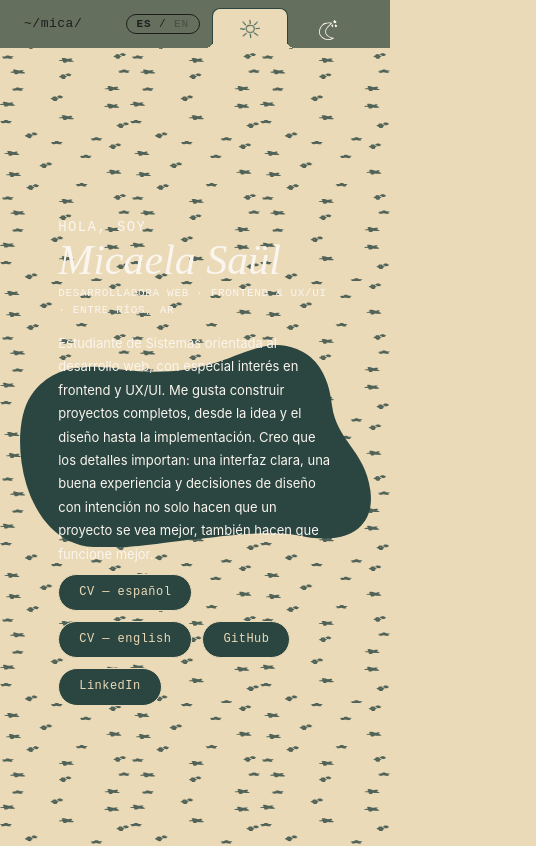
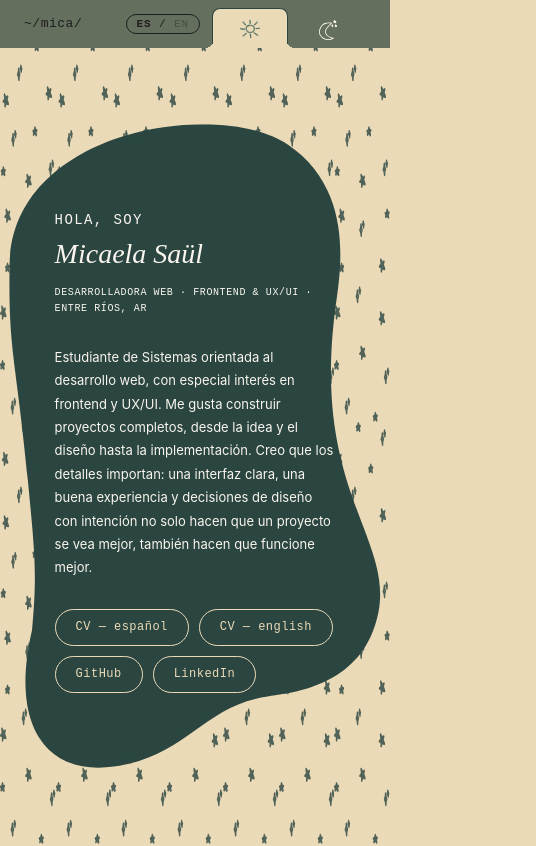
Before and after one commit to micasaul/mica-portfolio, a React (Vite) app: page / in a window 390 px wide. Shown: the top 846 px of the page, 536 px wide, since content can reach past the window. Built offline with nearby package versions, Linux system fonts and the light colour scheme.

Commit message:
Responsive mobile - hero, skills, projects, background

```diff
--- a/src/App.jsx
+++ b/src/App.jsx
@@ -13,7 +13,7 @@ function App() {
   return (
     <>
       <Background />
-      <div style={{ position: 'relative', zIndex: 1 }}>
+      <div style={{ position: 'relative', zIndex: 1, width: '100%', overflowX: 'hidden' }}>
         <Header
           theme={theme}
           toggleTheme={toggleTheme}
--- a/src/components/layout/Background.jsx
+++ b/src/components/layout/Background.jsx
@@ -4,12 +4,16 @@ import styles from './Background.module.css'
 export function Background() {
   return (
     <div className={styles.background}>
-      {[...Array(24)].map((_, i) => (
-        <Bg
-          key={i}
-          className={styles.col}
-        />
-      ))}
+      <div className={styles.row}>
+        {[...Array(7)].map((_, i) => (
+          <Bg key={i} className={styles.col} />
+        ))}
+      </div>
+      <div className={`${styles.row} ${styles.rowMobile}`}>
+        {[...Array(7)].map((_, i) => (
+          <Bg key={`b${i}`} className={styles.col} />
+        ))}
+      </div>
     </div>
   )
 }
--- a/src/components/layout/Background.module.css
+++ b/src/components/layout/Background.module.css
@@ -5,20 +5,33 @@
   right: 0;
   bottom: 0;
   z-index: 0;
-  display: grid;
-  grid-template-columns: repeat(auto-fill, minmax(120px, 1fr));
-  grid-template-rows: repeat(2, 1fr);
   pointer-events: none;
+  background-color: var(--color-bg);
   overflow: hidden;
-  background-color: var(--color-bg);
+  display: flex;
+  flex-direction: column;
+}
+
+.row {
+  display: flex;
+  width: 100%;
+  flex: 1;
 }
 
 .col {
+  flex: 1;
   min-width: 0;
-  min-height: 0;
-  display: block;
+  height: 100%;
   color: var(--color-glow-bg);
   opacity: 0.8;
-  width: 100%;
-  height: 100%;
 }
+
+.rowMobile {
+  display: none;
+}
+
+@media (max-width: 768px) {
+  .rowMobile {
+    display: flex;
+  }
+}
--- a/src/components/sections/Hero.module.css
+++ b/src/components/sections/Hero.module.css
@@ -3,16 +3,19 @@
   display: flex;
   align-items: center;
   justify-content: center;
-  padding: 0 6rem;
+  padding: 0 clamp(1rem, 5vw, 6rem);
   padding-top: 48px;
   position: relative;
+  box-sizing: border-box;
+  width: 100%;
+  overflow: hidden;
 }
 
 .blob {
   position: absolute;
-  width: 90%;
+  width: 100%;
   max-width: 1050px;
-  height: auto;
+  height: 100%;
   color: var(--color-glow-bg);
   opacity: 1;
   z-index: 0;
@@ -25,8 +28,8 @@
   display: flex;
   flex-direction: column;
   gap: 0.3rem;
+  width: 100%;
   max-width: 850px;
-  width: 80%;
   margin-top: 30px;
 }
 
@@ -39,18 +42,18 @@
 }
 
 .name {
-  font-family: var(--font-display);
-  font-size: 85px;
+  font-size: clamp(32px, 7vw, 85px);
   font-weight: 500;
   font-style: italic;
   color: var(--color-text);
   line-height: 1;
   margin: 0.25rem 0;
+  font-family: var(--font-display);
 }
 
 .subtitle {
   font-family: var(--font-mono);
-  font-size: 14px;
+  font-size: clamp(10px, 1.5vw, 14px);
   color: var(--color-text-soft);
   letter-spacing: 0.06em;
   text-transform: uppercase;
@@ -60,10 +63,10 @@
 
 .bio {
   font-family: var(--font-body);
-  font-size: 16px;
+  font-size: clamp(13px, 1.8vw, 16px);
   color: var(--color-text-soft);
   line-height: 1.8;
-  max-width: 900px;
+  max-width: 100%;
 }
 
 .links {
@@ -97,51 +100,27 @@
   color: var(--color-glow-bg);
 }
 
-@media (max-width: 1024px) {
-  .section {
-    padding: 0 3rem;
-    padding-top: 48px;
+@media (max-width: 768px) {
+  .blob {
+    transform: rotate(90deg);
+    width: 165%;
+    max-width: none;
   }
 
   .content {
-    gap: 0.2rem;
+    max-width: 80%;
+    margin-top: 10px;
   }
 
   .name {
-    font-size: 60px;
-  }
-
-  .bio {
-    font-size: 14px;
-  }
-}
-
-@media (max-width: 768px) {
-  .section {
-    padding: 0 1.5rem;
-    padding-top: 48px;
-  }
-
-  .content {
-    gap: 0;
-  }
-
-  .name {
-    margin: 0;
-    font-size: 42px;
-  }
-
-  .subtitle {
-    margin-top: 0.25rem;
-    margin-bottom: 0.75rem;
-    font-size: 11px;
+    font-size: clamp(28px, 6vw, 48px);
   }
 
   .bio {
     font-size: 13px;
   }
 
-  .links {
-    margin-top: 0.5rem;
+  .subtitle {
+    font-size: 10px;
   }
 }
--- a/src/components/sections/Projects.jsx
+++ b/src/components/sections/Projects.jsx
@@ -130,6 +130,17 @@ export function Projects({ lang }) {
             <p className={styles.projType}>{t.type}</p>
             <h2 className={styles.projName}>Camisería Urbana</h2>
             <p className={styles.projDesc}>{t.desc}</p>
+          </div>
+
+          <div className={styles.infoSide}>
+            <p className={styles.stackLabel}>Stack</p>
+            {['React', 'Node.js · Strapi', 'PostgreSQL', 'Figma'].map(s => (
+              <div key={s} className={styles.stackItem}>
+                <div className={styles.sdot} />
+                {s}
+              </div>
+            ))}
+          </div>
 
           <div className={styles.actions}>
             <button className={styles.expandBtn} onClick={() => setOpen(!open)}>
@@ -147,17 +158,6 @@ export function Projects({ lang }) {
             >
               {t.github}
             </a>
-            </div>
-          </div>
-
-          <div className={styles.infoSide}>
-            <p className={styles.stackLabel}>Stack</p>
-            {['React', 'Node.js · Strapi', 'PostgreSQL', 'Figma'].map(s => (
-              <div key={s} className={styles.stackItem}>
-                <div className={styles.sdot} />
-                {s}
-              </div>
-            ))}
           </div>
         </div>
 
--- a/src/components/sections/Projects.module.css
+++ b/src/components/sections/Projects.module.css
@@ -1,6 +1,8 @@
 .section {
-  padding: 4rem 6rem;
+  padding: 4rem clamp(1rem, 5vw, 6rem);
   position: relative;
+  box-sizing: border-box;
+  width: 100%;
 }
 
 .sectionTitle {
@@ -79,6 +81,7 @@
   display: flex;
   gap: 1.5rem;
   align-items: flex-start;
+  flex-wrap: wrap;
 }
 
 .infoMain { flex: 1; }
@@ -341,18 +344,31 @@
 }
 
 .actions {
+  width: 100%;
   display: flex;
   align-items: baseline;
   gap: 1rem;
-  margin-top: 1rem;
+  margin-top: 0;
 }
 
 @media (max-width: 768px) {
+  .cardInfo {
+    flex-direction: column;
+  }
+
+  .actions {
+    order: 3;
+  }
+
+  .infoSide {
+    order: 2;
+  }
+
+  .infoMain {
+    order: 1;
+  }
+
   .expandInner {
     grid-template-columns: 1fr;
   }
-
-  .detailItem {
-    font-size: 13px;
-  }
 }
--- a/src/components/sections/Skills.module.css
+++ b/src/components/sections/Skills.module.css
@@ -2,12 +2,14 @@
   padding: 4rem 0;
   position: relative;
   width: 100%;
+  box-sizing: border-box;
 }
 
 .stripe {
   background: var(--color-stripe);
-  padding: 2rem 2.5rem;
+  padding: 2rem clamp(1rem, 5vw, 2.5rem);
   width: 100%;
+  box-sizing: border-box;
 }
 
 .stripeTitle {
@@ -76,3 +78,9 @@
   color: var(--color-stripe-text);
   font-family: var(--font-body);
 }
+
+@media (max-width: 480px) {
+  .bento {
+    grid-template-columns: 1fr;
+  }
+}
```
Lines whose indentation alone changed are shown as unchanged.
